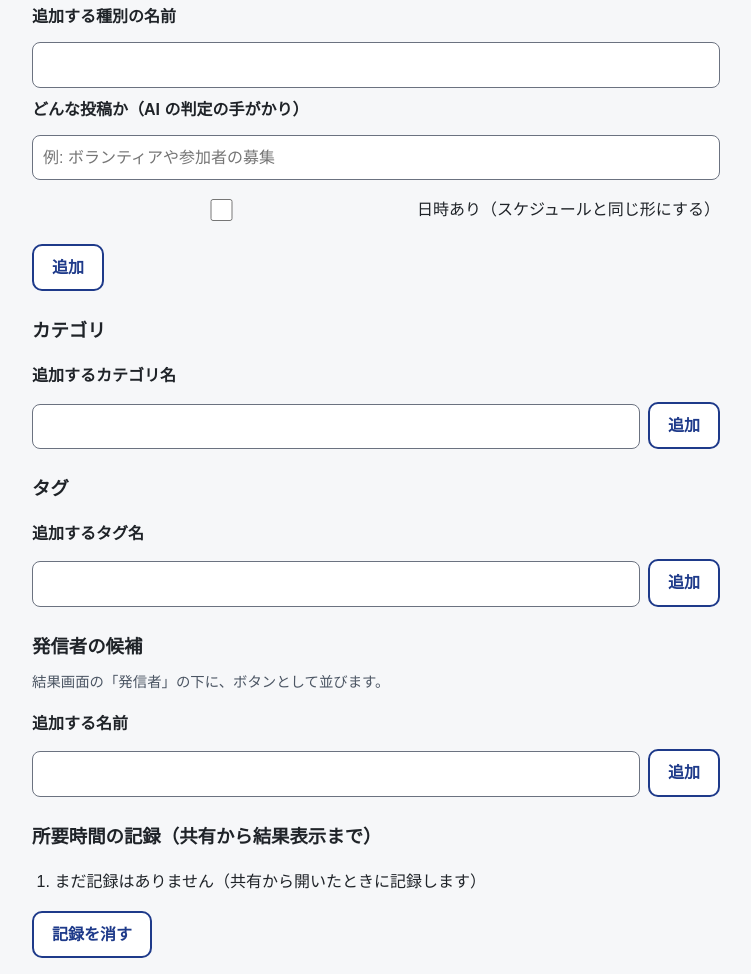
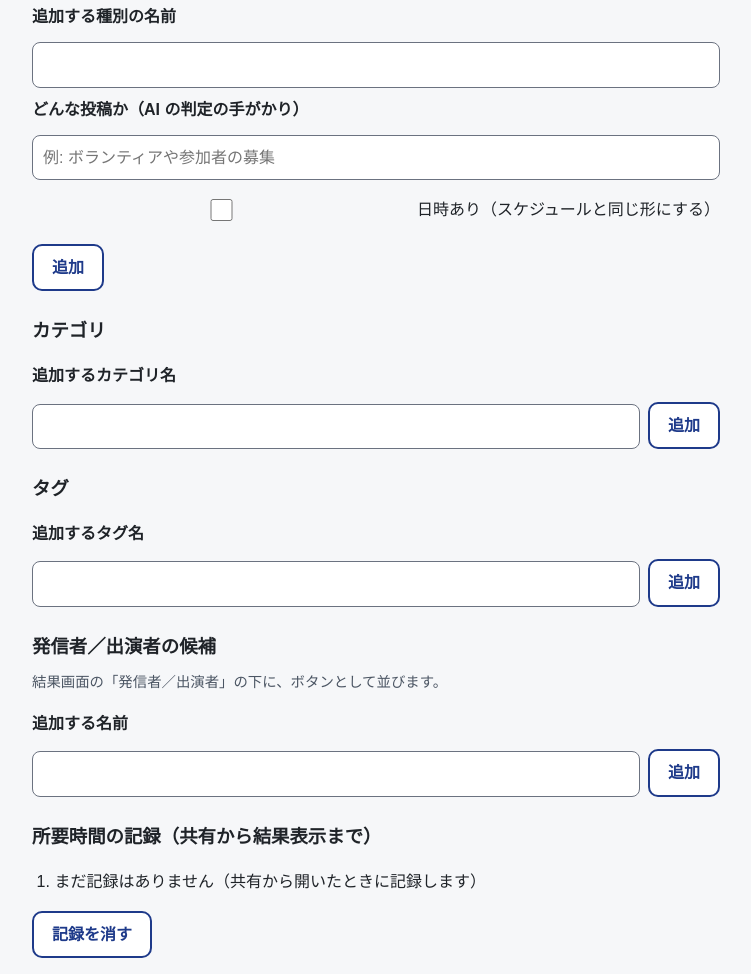
Before and after one commit to calico-blanket/openchat-post-helper, a website with bundled scripts: page index.html in a window 1280 px wide. Shown: the part 1271-2245 px from the top of the page, without its empty margins (264-1015 px from the left). Built offline with nearby package versions, Linux system fonts and the light colour scheme.

Commit message:
公開用シートの並びを変え（カテゴリを先頭側、種別を末尾）、「発信者」の表記を「発信者／出演者」にする
保存先シートの見出し「発信者」は、列を見出しの名前で読む都合で変えない。

Co-Authored-By: Claude Sonnet 5.5 <noreply@anthropic.com>

```diff
--- a/index.html
+++ b/index.html
@@ -170,10 +170,10 @@
           <p class="help">あとで一覧から探せるように、次の項目を保存します。ここを直すと、手で直す前の①の文も作り直されます。</p>
 
           <div class="field" id="fAuthorField">
-            <label for="fAuthor">発信者</label>
+            <label for="fAuthor">発信者／出演者</label>
             <input type="text" id="fAuthor" aria-describedby="fAuthorHelp">
             <p id="fAuthorHelp" class="help">記録に残ります。出典行やスレッドの前置きにも名前が入ります（空なら名前なしの文）。</p>
-            <div id="fAuthorPicks" class="pick-group" role="group" aria-label="発信者の候補"></div>
+            <div id="fAuthorPicks" class="pick-group" role="group" aria-label="発信者／出演者の候補"></div>
           </div>
 
           <div class="field">
@@ -381,8 +381,8 @@
       </section>
 
       <section aria-labelledby="authorManageHeading">
-        <h2 id="authorManageHeading" tabindex="-1">発信者の候補</h2>
-        <p class="help">結果画面の「発信者」の下に、ボタンとして並びます。</p>
+        <h2 id="authorManageHeading" tabindex="-1">発信者／出演者の候補</h2>
+        <p class="help">結果画面の「発信者／出演者」の下に、ボタンとして並びます。</p>
         <ul id="authorManageList" class="manage-list"></ul>
         <div class="add-row">
           <label for="newAuthor">追加する名前</label>
--- a/js/app.js
+++ b/js/app.js
@@ -1027,7 +1027,7 @@
       removeNote: '（保存済みの投稿はそのまま残ります）'
     },
     author: {
-      label: '発信者の候補', key: 'authors', add: 'addAuthor', remove: 'removeAuthor', reorder: 'reorderAuthors',
+      label: '発信者／出演者の候補', key: 'authors', add: 'addAuthor', remove: 'removeAuthor', reorder: 'reorderAuthors',
       list: 'authorManageList', heading: 'authorManageHeading', input: 'newAuthor',
       removeNote: ''
     }
--- a/js/archive.js
+++ b/js/archive.js
@@ -19,7 +19,7 @@
     { key: 'title', label: 'タイトル', firstDir: 'asc' },
     { key: 'event', label: '開催日時', firstDir: 'asc' },
     { key: 'place', label: '場所', sortable: false },
-    { key: 'author', label: '発信者', firstDir: 'asc' }
+    { key: 'author', label: '発信者／出演者', firstDir: 'asc' }
   ];
 
   var state = {
```
Also changed, not shown: test/gas.test.js (+2 -2 lines), README.md, 2 other files.
